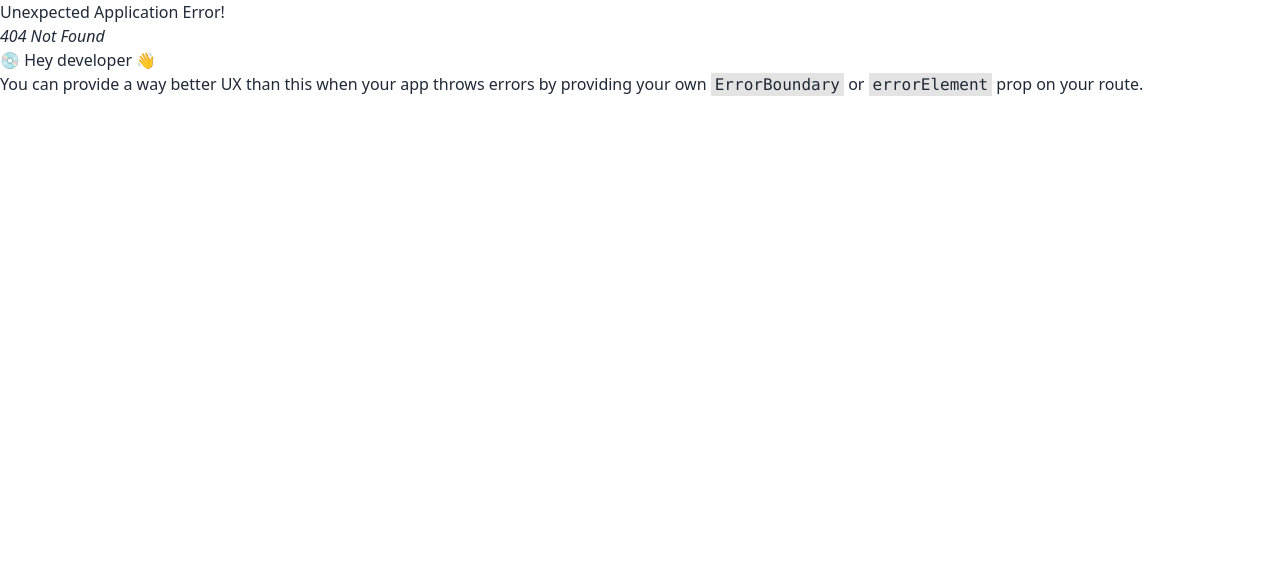
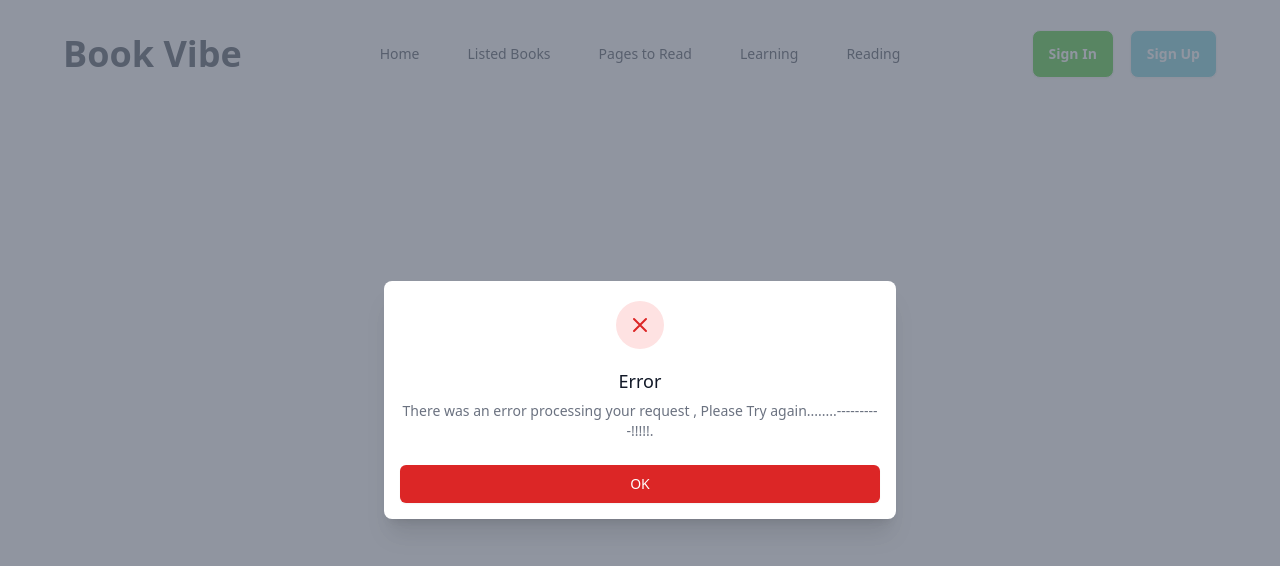
Before and after one commit to Sazib018/Assignment-8-Book, a React (Vite) app: page /reading in a window 1280 px wide. Before the commit this address had no page. Shown: the top 566 px of the page. Built offline with nearby package versions, Linux system fonts and the light colour scheme; a web font is replaced by a local one.

Commit message:
compleat error page

```diff
--- a/package.json
+++ b/package.json
@@ -14,7 +14,8 @@
     "react-dom": "^18.3.1",
     "react-icons": "^5.3.0",
     "react-router-dom": "^6.27.0",
-    "react-toastify": "^10.0.6"
+    "react-toastify": "^10.0.6",
+    "sweetalert2": "^11.14.4"
   },
   "devDependencies": {
     "@eslint/js": "^9.13.0",
--- a/src/Components/Common/Navbar/Navbar.jsx
+++ b/src/Components/Common/Navbar/Navbar.jsx
@@ -50,10 +50,27 @@ function Navbar() {
               >
                 Pages to Read
               </NavLink>
+              <NavLink
+                to="/Learning"
+                className={({ isActive }) =>
+                  isActive ? 'text-[#23BE0A] font-bold' : 'font-bold hover:text-[#23BE0A]'
+                }
+              >
+                Learning
+              </NavLink>
+              <NavLink
+                to="/Reading"
+                className={({ isActive }) =>
+                  isActive ? 'text-[#23BE0A] font-bold' : 'font-bold hover:text-[#23BE0A]'
+                }
+              >
+               Reading
+              </NavLink>
             </ul>
           </div>
           <a className="text-xl sm:text-4xl font-black">Book Vibe</a>
         </div>
+
 
         <div className="navbar-center hidden lg:flex">
           <ul className="menu menu-horizontal px-1 flex gap-6 items-center">
@@ -87,6 +104,26 @@ function Navbar() {
             >
               Pages to Read
             </NavLink>
+            <NavLink
+              to="/ Learning"
+              className={({ isActive }) =>
+                isActive
+                  ? 'text-[#23BE0A] font-bold border border-[#23BE0A] rounded-lg p-3'
+                  : 'font-normal p-3 hover:text-[#23BE0A]'
+              }
+            >
+               Learning
+            </NavLink>
+            <NavLink
+              to="/ Reading"
+              className={({ isActive }) =>
+                isActive
+                  ? 'text-[#23BE0A] font-bold border border-[#23BE0A] rounded-lg p-3'
+                  : 'font-normal p-3 hover:text-[#23BE0A]'
+              }
+            >
+               Reading
+            </NavLink>
           </ul>
         </div>
 
--- a/src/Components/Page/Books/BookDetails.jsx
+++ b/src/Components/Page/Books/BookDetails.jsx
@@ -1,13 +1,52 @@
 import React from 'react';
 import { useLoaderData, useParams } from 'react-router-dom';
+import { toast, ToastContainer } from 'react-toastify';
+import 'react-toastify/dist/ReactToastify.css';
 
 const BookDetails = () => {
     const details = useLoaderData();
     const { bookId } = useParams();
     const info = details.find(d => d.bookId == bookId);
 
+    const handleAddToRead = () => {
+        const readBooks = JSON.parse(localStorage.getItem('readBooks')) || [];
+        const wishlistBooks = JSON.parse(localStorage.getItem('wishlistBooks')) || [];
+
+        if (wishlistBooks.includes(bookId)) {
+            toast.error("This book is already in your Wishlist.");
+            return;
+        }
+
+        if (readBooks.includes(bookId)) {
+            toast.info("You've already marked this book as Read.");
+        } else {
+            readBooks.push(bookId);
+            localStorage.setItem('readBooks', JSON.stringify(readBooks));
+            toast.success("Book added to Read list!");
+        }
+    };
+
+    const handleAddToWishlist = () => {
+        const readBooks = JSON.parse(localStorage.getItem('readBooks')) || [];
+        const wishlistBooks = JSON.parse(localStorage.getItem('wishlistBooks')) || [];
+
+        if (readBooks.includes(bookId)) {
+            toast.error("This book is already marked as Read and can't be added to Wishlist.");
+            return;
+        }
+
+        if (wishlistBooks.includes(bookId)) {
+            toast.info("This book is already in your Wishlist.");
+        } else {
+            wishlistBooks.push(bookId);
+            localStorage.setItem('wishlistBooks', JSON.stringify(wishlistBooks));
+            toast.success("Book added to Wishlist!");
+        }
+    };
+
     return (
         <div className="max-w-[1170px] mx-auto px-4 sm:px-6 lg:px-8">
+              <ToastContainer />
             <div className="lg:flex gap-12 mt-12 mb-36">
                 <figure className="max-w-[573px] bg-[#1313130D] rounded-2xl flex items-center justify-center py-6 px-4 sm:px-[75px]">
                     <img
@@ -55,8 +94,8 @@ const BookDetails = () => {
                     </div>
 
                     <div className="text-lg font-semibold flex gap-4">
-                        <button className="btn bg-[#23BE0A] text-white px-6 py-2 rounded-md">Read</button>
-                        <button className="btn bg-[#50B1C9] text-white px-6 py-2 rounded-md">Wishlist</button>
+                        <button onClick={handleAddToRead} className="btn bg-[#23BE0A] text-white px-6 py-2 rounded-md">Read</button>
+                        <button onClick={handleAddToWishlist} className="btn bg-[#50B1C9] text-white px-6 py-2 rounded-md">Wishlist</button>
                     </div>
                 </div>
             </div>
--- /dev/null
+++ b/src/Components/Page/Books/ListedBooks.jsx
@@ -0,0 +1,16 @@
+import React from 'react';
+import { useLoaderData } from 'react-router-dom';
+
+const ListedBooks = () => {
+
+    const readBook = useLoaderData();
+    console.log(readBook);
+
+    return (
+        <div>
+          gdtag
+        </div>
+    );
+};
+
+export default ListedBooks;
--- /dev/null
+++ b/src/Components/Page/NotFound/NotFound.jsx
@@ -0,0 +1,54 @@
+import React from 'react';
+import { useNavigate } from 'react-router-dom';
+
+const NotFound = () => {
+    const navigate = useNavigate();
+
+    const handleGoHome = () => {
+        navigate('/'); // হোমপেজে পাঠাবে
+    };
+
+    return (
+        <div className="fixed z-10 inset-0 overflow-y-auto" id="my-modal">
+            <div className="flex items-end justify-center min-h-screen pt-4 px-4 pb-20 text-center sm:block sm:p-0">
+                <div className="fixed inset-0 transition-opacity" aria-hidden="true">
+                    <div className="absolute inset-0 bg-gray-500 opacity-75"></div>
+                </div>
+                <span className="hidden sm:inline-block sm:align-middle sm:h-screen" aria-hidden="true">
+                    &#8203;
+                </span>
+                <div className="inline-block align-bottom bg-white rounded-lg px-4 pt-5 pb-4 text-left overflow-hidden shadow-xl transform transition-all sm:my-8 sm:align-middle sm:max-w-lg sm:w-full"
+                    role="dialog" aria-modal="true" aria-labelledby="modal-headline">
+                    <div>
+                        <div className="mx-auto flex items-center justify-center h-12 w-12 rounded-full bg-red-100">
+                            <svg className="h-6 w-6 text-red-600" xmlns="http://www.w3.org/2000/svg" fill="none" viewBox="0 0 24 24"
+                                stroke="currentColor" aria-hidden="true">
+                                <path strokeLinecap="round" strokeLinejoin="round" strokeWidth="2"
+                                    d="M6 18L18 6M6 6l12 12" />
+                            </svg>
+                        </div>
+                        <div className="mt-3 text-center sm:mt-5">
+                            <h3 className="text-lg leading-6 font-medium text-gray-900" id="modal-headline">
+                                Error
+                            </h3>
+                            <div className="mt-2">
+                                <p className="text-sm text-gray-500">
+                                There was an error processing your request , Please Try again........----------!!!!!.
+                                </p>
+                            </div>
+                        </div>
+                    </div>
+                    <div className="mt-5 sm:mt-6">
+                        <button
+                            className="inline-flex justify-center w-full rounded-md border border-transparent shadow-sm px-4 py-2 bg-red-600 text-base font-medium text-white hover:bg-red-700 focus:outline-none focus:ring-2 focus:ring-offset-2 focus:ring-red-500 sm:text-sm"
+                            onClick={handleGoHome}>
+                            OK
+                        </button>
+                    </div>
+                </div>
+            </div>
+        </div>
+    );
+};
+
+export default NotFound;
--- a/src/Components/Route/Route.jsx
+++ b/src/Components/Route/Route.jsx
@@ -2,9 +2,8 @@ import { createBrowserRouter } from 'react-router-dom';
 import App from '../../App';
 import Home from '../Page/Home/Home';
 import BookDetails from '../Page/Books/BookDetails';
-
-
-
+import ListedBooks from '../Page/Books/ListedBooks';
+import NotFound from '../Page/NotFound/NotFound';
 
 export const route = createBrowserRouter([
     {
@@ -14,12 +13,29 @@ export const route = createBrowserRouter([
      {
       path: '/',
       element: <Home/>,
+     },
+     {
+      path: '/learning',
+      element: <NotFound/>,
+     },
+     {
+      path: '/reading',
+      element: <NotFound/>,
+     },
 
-     },
      {
       path: '/book/:bookId',
       element: <BookDetails></BookDetails>,
       loader: ()=> fetch("booksData.json")
+     },
+     {
+      path: '/Listed Books',
+      element:<ListedBooks></ListedBooks> ,
+      loader: ()=> fetch("booksData.json")
+     },
+     {
+      path: '*',
+      element: <NotFound/>,
      },
 
       ]
--- a/src/Utility/LocalStorage.js
+++ b/src/Utility/LocalStorage.js
@@ -0,0 +1,34 @@
+
+
+export const saveBookToLocalStorage = (bookId, book) => {
+    localStorage.setItem(bookId, JSON.stringify(book));
+};
+
+export const getReadBooks = () => {
+    return JSON.parse(localStorage.getItem('readBooks')) || [];
+};
+
+export const addReadBook = (bookId) => {
+    const readBooks = getReadBooks();
+    if (!readBooks.includes(bookId)) {
+        readBooks.push(bookId);
+        localStorage.setItem('readBooks', JSON.stringify(readBooks));
+    }
+};
+
+export const getWishlistBooks = () => {
+    return JSON.parse(localStorage.getItem('wishlistBooks')) || [];
+};
+
+export const addWishlistBook = (bookId) => {
+    const wishlistBooks = getWishlistBooks();
+    if (!wishlistBooks.includes(bookId)) {
+        wishlistBooks.push(bookId);
+        localStorage.setItem('wishlistBooks', JSON.stringify(wishlistBooks));
+    }
+};
+
+export const clearLocalStorage = () => {
+    localStorage.removeItem('readBooks');
+    localStorage.removeItem('wishlistBooks');
+};
```
Also changed, not shown: src/Components/Common/Layout/MainLayout.jsx (line endings or trailing spaces), 1 other file (tests, documents, lock files or other folders).
